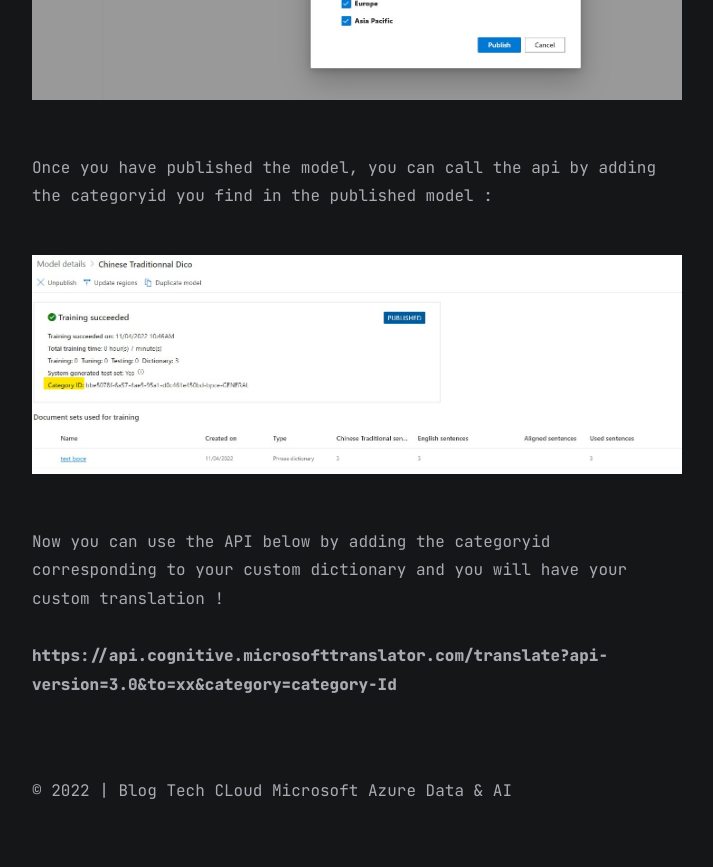
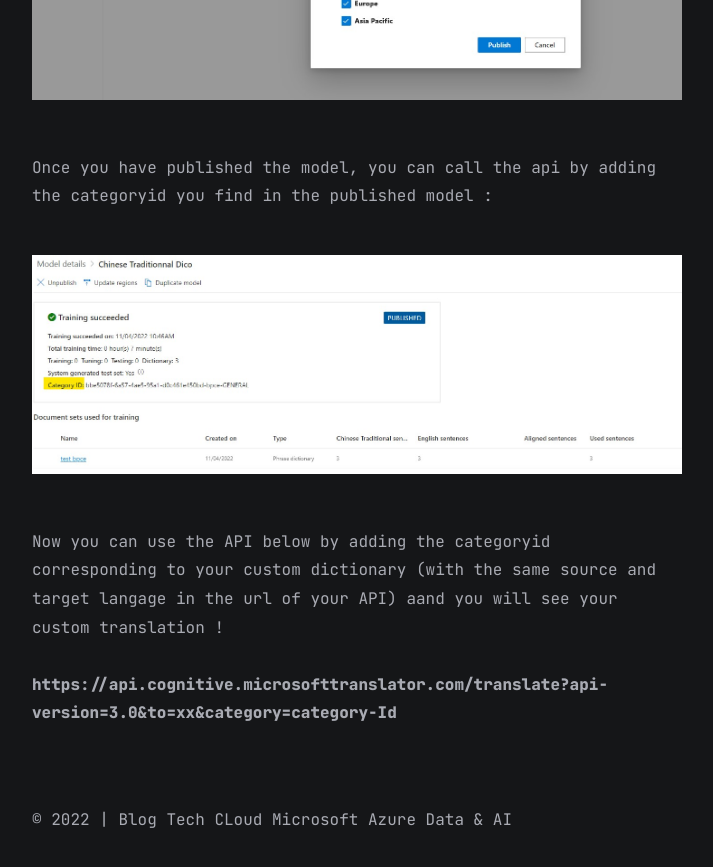
Before and after one commit to marc-hadjeje/marc-hadjeje.github.io, a Jekyll site: the page built from all_collections/_posts/2022-11-24-Azure Cognitive Services.md, in a window 1280 px wide and 900 px high, scrolled down 7636 px. Shown: the top 867 px of the window, without its empty margins (283-996 px from the left). Built offline with Jekyll 4.4.1, drawn with Linux system fonts in a browser that asks for light colours.

Commit message:
Update 2022-11-24-Azure Cognitive Services.md

```diff
--- a/all_collections/_posts/2022-11-24-Azure Cognitive Services.md
+++ b/all_collections/_posts/2022-11-24-Azure Cognitive Services.md
@@ -85,6 +85,6 @@ Once you have published the model, you can call the api by adding the categoryid
 
  ![traim model translator](https://github.com/marc-hadjeje/marc-hadjeje.github.io/blob/main/assets/images/category_id.jpg?raw=true)
 
-Now you can use the API below by adding the categoryid corresponding to your custom dictionary and you will have your custom translation !
+Now you can use the API below by adding the categoryid corresponding to your custom dictionary (with the same source and target langage in the url of your API) aand you will see your custom translation !
 
 **https://api.cognitive.microsofttranslator.com/translate?api-version=3.0&to=xx&category=category-Id**
```
